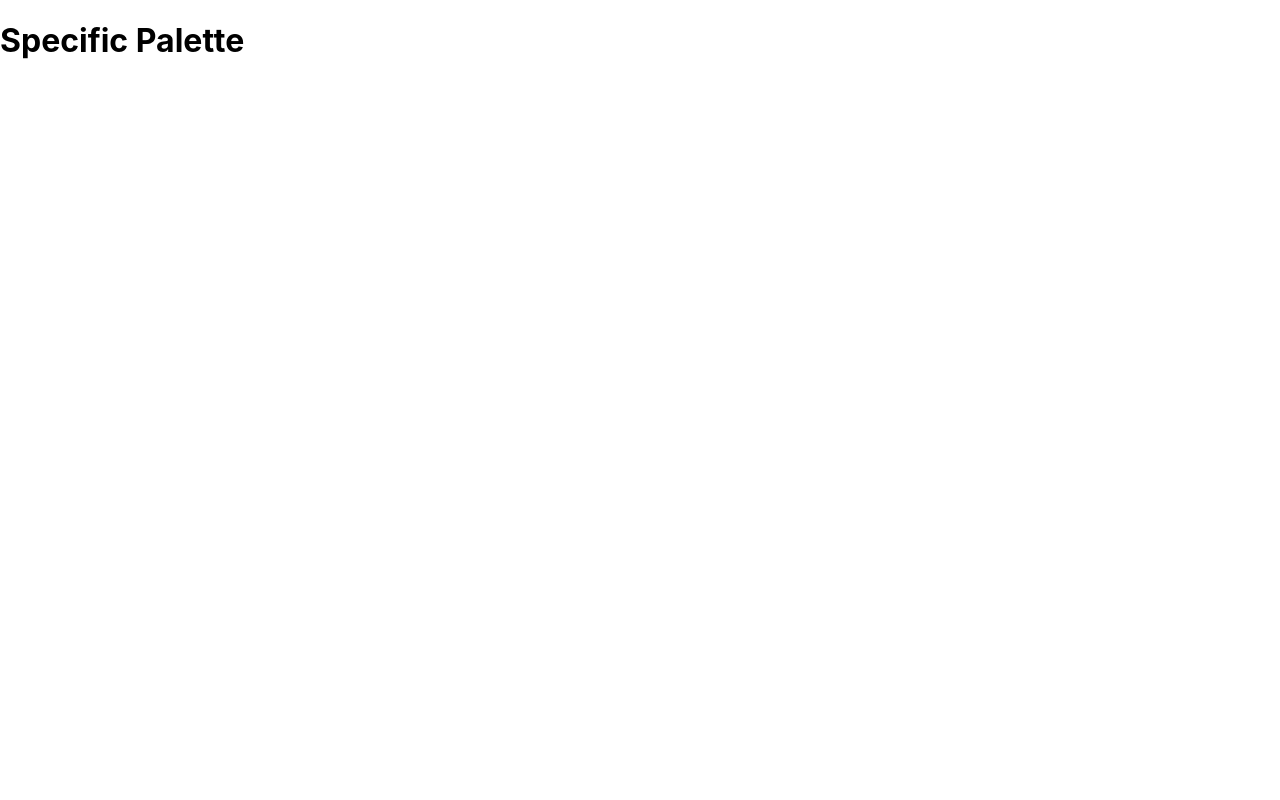
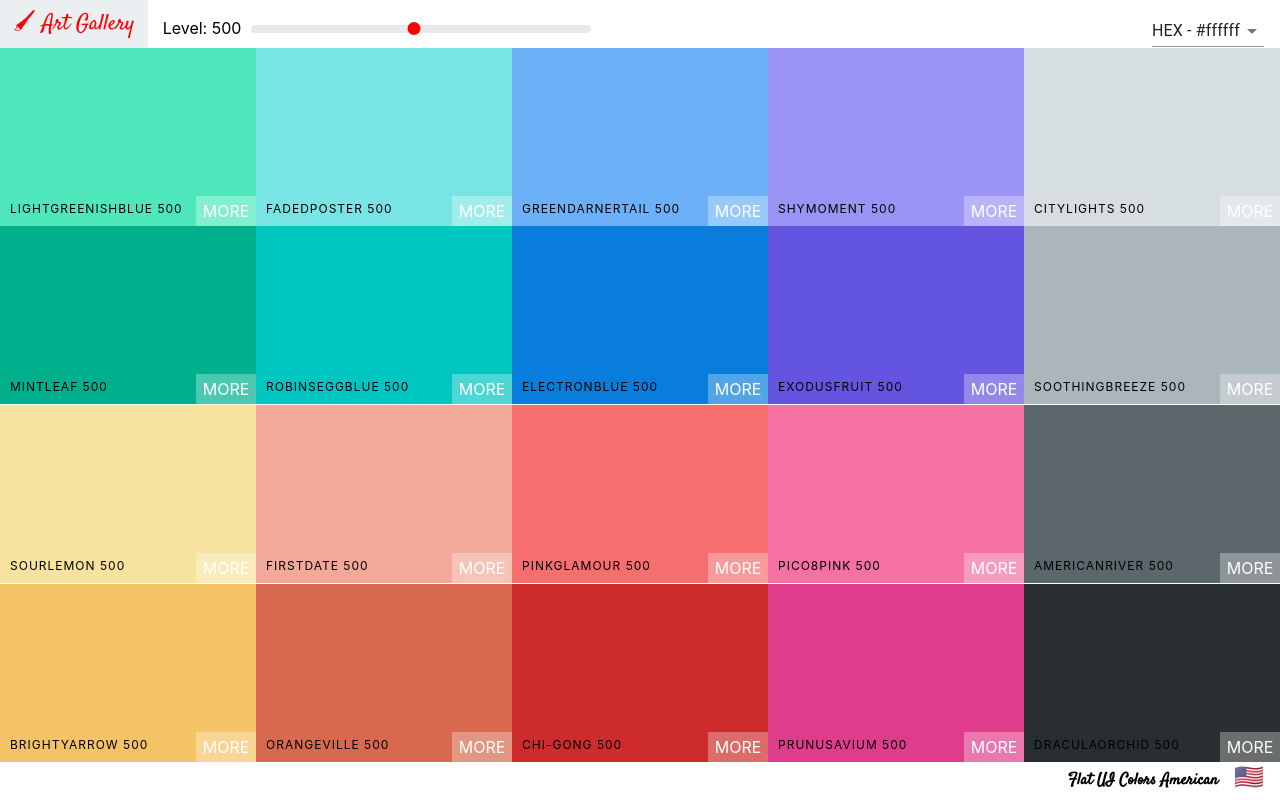
Before and after one commit to Giselle-Design/Palette_Of_Colors_React, a React (Create React App) app: page /palette/flat-ui-colors-american in a window 1280 px wide. Built offline with nearby package versions, Linux system fonts and the light colour scheme.

Commit message:
Fix The Routes

```diff
--- a/src/App.js
+++ b/src/App.js
@@ -1,16 +1,28 @@
 import React, { Component } from 'react';
 import { Route, Switch } from "react-router-dom";
 import Palette from './Palette';
+import PaletteList from './PaletteList';
 import seedColors from './seedColors';
 import { generatePalette } from "./ColorHelpers";
 
 
 class App extends Component {
+  findPalette(id){
+    return seedColors.find(function(palette) {
+      return palette.id === id;
+    });
+  }
   render(){
     return (
       <Switch>
-        <Route exact path="/" render={() => <h1>PALETTE LIST GOES HERE</h1>} />
-        <Route exact path="/palette/:id" render={() => <h1>Specific Palette</h1>}/>
+        <Route exact path="/" render={() => <PaletteList palettes={seedColors}/>} />
+        <Route exact path="/palette/:id"
+        render={routeProps => (
+          <Palette palette={generatePalette(this.findPalette(routeProps.match.params.id)
+          )}
+          />
+        )}
+        />
       </Switch>
 
 
--- a/src/Navbar.js
+++ b/src/Navbar.js
@@ -1,4 +1,5 @@
 import React, { Component } from 'react';
+import { Link } from "react-router-dom";
 import Select from '@material-ui/core/Select';
 import MenuItem from '@material-ui/core/MenuItem';
 import Snackbar from '@material-ui/core/Snackbar';
@@ -35,7 +36,7 @@
         return(
             <header className="Navbar">
                 <div className="logo">
-                    <a href="#">Art Gallery</a>
+                    <Link to="/">🖌 Art Gallery</Link>
                 </div>
                 <div className="slider-container">
                 <span>Level: {level}</span>
--- a/src/Palette.css
+++ b/src/Palette.css
@@ -15,6 +15,8 @@
   justify-content: flex-end;
   align-items: center;
   font-weight: bold;
+  font-family: Satisfy;
+
 }
 
 .emoji {
--- /dev/null
+++ b/src/PaletteList.css
@@ -0,0 +1,4 @@
+
+.palette-list {
+    font-family: Satisfy;
+}
--- /dev/null
+++ b/src/PaletteList.js
@@ -0,0 +1,22 @@
+import React, { Component } from 'react';
+import { Link } from "react-router-dom";
+import "./PaletteList.css";
+
+class PaletteList extends Component{
+    render(){
+        const {palettes} = this.props;
+        return (
+            <div className="palette-list">
+                <h1>Palette of Colors</h1>
+                {palettes.map(palette => (
+                    <p>
+                        <Link to = {`/palette/${palette.id}`}>{palette.paletteName}</Link>
+                    </p>
+                ))}
+            </div>
+        )
+    }
+}
+
+
+export default PaletteList;
```
